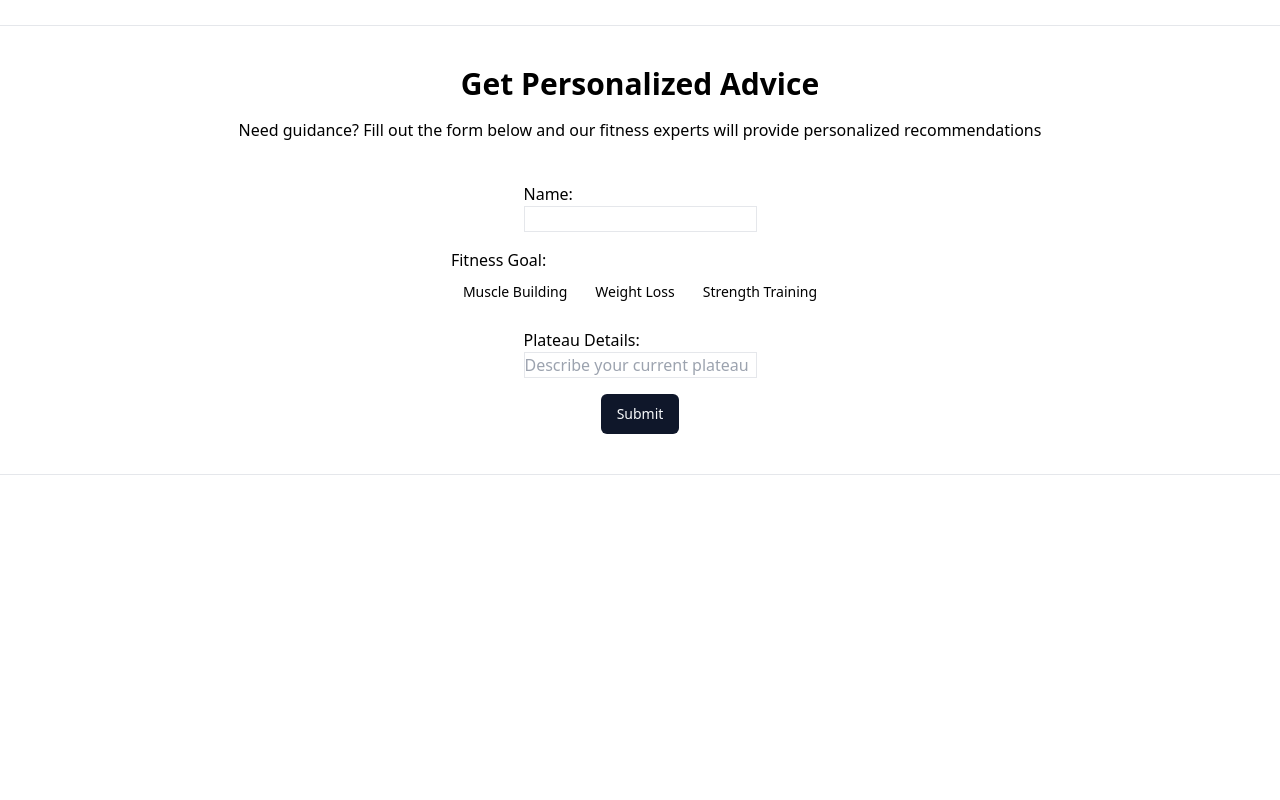
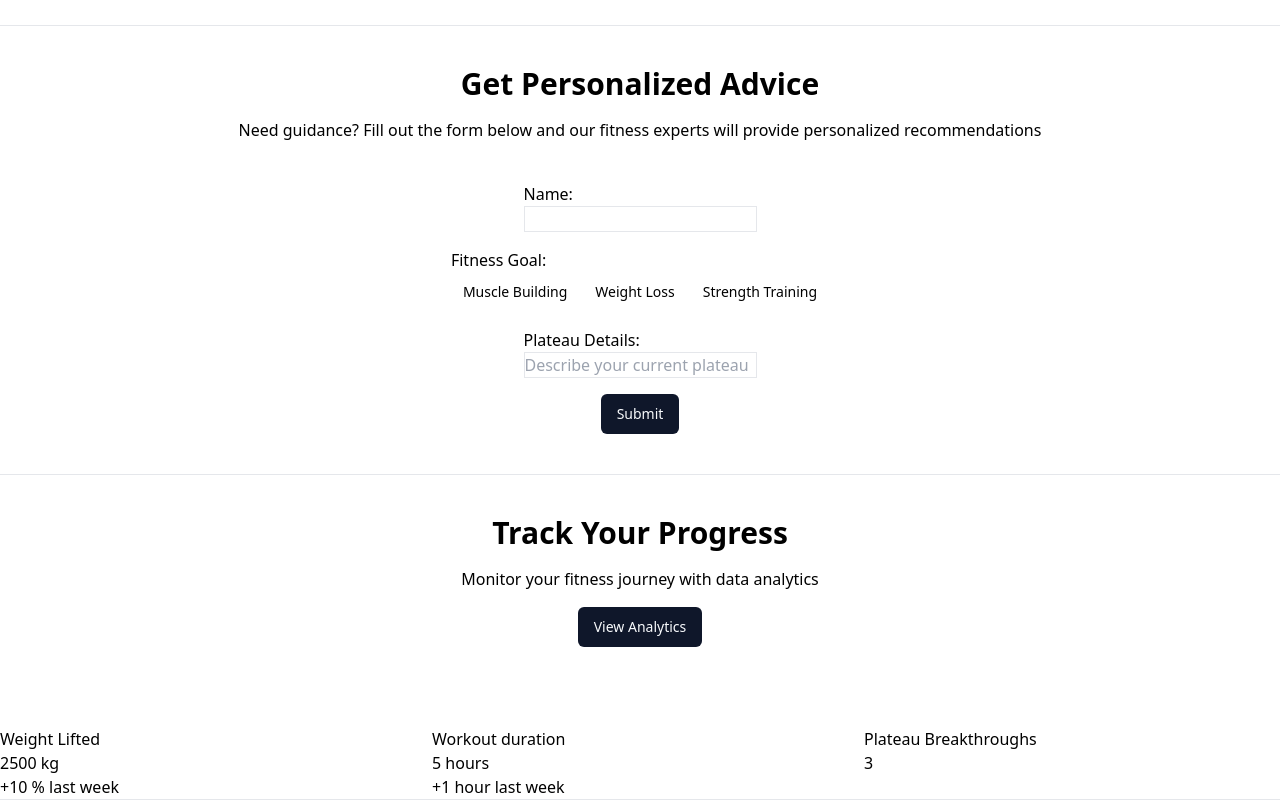
Before and after one commit to devmev10/fitjam, a Next.js app: page / in a window 1280 px wide. Shown: the part 2308-3108 px from the top of the page. Before the commit the page ends 2783 px from the top, so only its background shows below. Built offline with nearby package versions, Linux system fonts and the light colour scheme; data requests are answered from the project's data file.

Commit message:
add Tracking progress section

```diff
--- a/app/page.js
+++ b/app/page.js
@@ -201,6 +201,31 @@ export default async function Home() {
       </section>
 
       <hr />
+
+      <section className="mb-10">
+        <div className="flex flex-col items-center p-10 space-y-4">
+          <h1 className="text-3xl font-bold">Track Your Progress</h1>
+          <p>Monitor your fitness journey with data analytics</p>
+          <Button>View Analytics</Button>
+        </div>
+      </section>
+      <div className="grid grid-cols-3 gap-4 ">
+        <div>
+          <p>Weight Lifted</p>
+          <h6>2500 kg</h6>
+          <p>+10 % last week</p>
+        </div>
+        <div>
+          <p>Workout duration</p>
+          <h6>5 hours</h6>
+          <p>+1 hour last week</p>
+        </div>
+        <div>
+          <p>Plateau Breakthroughs</p>
+          <h6>3</h6>
+        </div>
+      </div>
+      <hr />
     </main>
   );
 }
```
